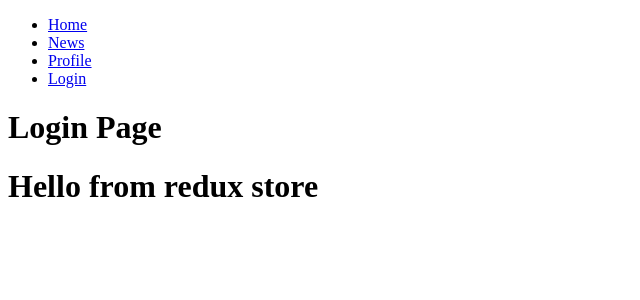
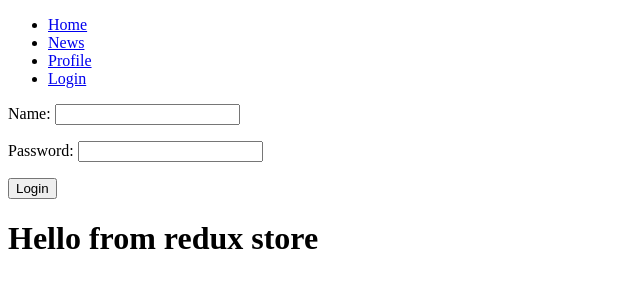
Before and after one commit to exek/react-redux-router-test1, a React (Create React App) app: page /login in a window 1280 px wide. Shown: the top 300 px of the page, without its empty margins (0-640 px from the left). Built offline with nearby package versions, Linux system fonts and the light colour scheme.

Commit message:
add LoginForm componenent

```diff
--- /dev/null
+++ b/src/pages/Login/LoginForm/index.js
@@ -0,0 +1,52 @@
+import React, { Component } from "react";
+
+export class index extends Component {
+  static propTypes = {};
+
+  state = {
+    name: "",
+    password: ""
+  };
+
+  handleChange = ({ target: { name, value } }) => {
+    this.setState({
+      [name]: value
+    });
+  };
+
+  handlesSubmit = event => {
+    console.log(this.state.name, this.state.password);
+    this.setState({
+      name: "",
+      password: ""
+    });
+    event.preventDefault();
+  };
+
+  render() {
+    return (
+      <form onSubmit={this.handlesSubmit}>
+        <p>
+          <label>
+            Name: <input type="text" name="name" onChange={this.handleChange} />
+          </label>
+        </p>
+        <p>
+          <label>
+            Password:{" "}
+            <input
+              type="password"
+              name="password"
+              onChange={this.handleChange}
+            />
+          </label>
+        </p>
+        <p>
+          <button type="submit">Login</button>
+        </p>
+      </form>
+    );
+  }
+}
+
+export default index;
--- a/src/pages/Login/index.js
+++ b/src/pages/Login/index.js
@@ -1,9 +1,10 @@
 import React from "react";
+import LoginForm from "./LoginForm";
 
 const Login = () => {
   return (
     <div>
-      <h1>Login Page</h1>
+      <LoginForm />
     </div>
   );
 };
```
